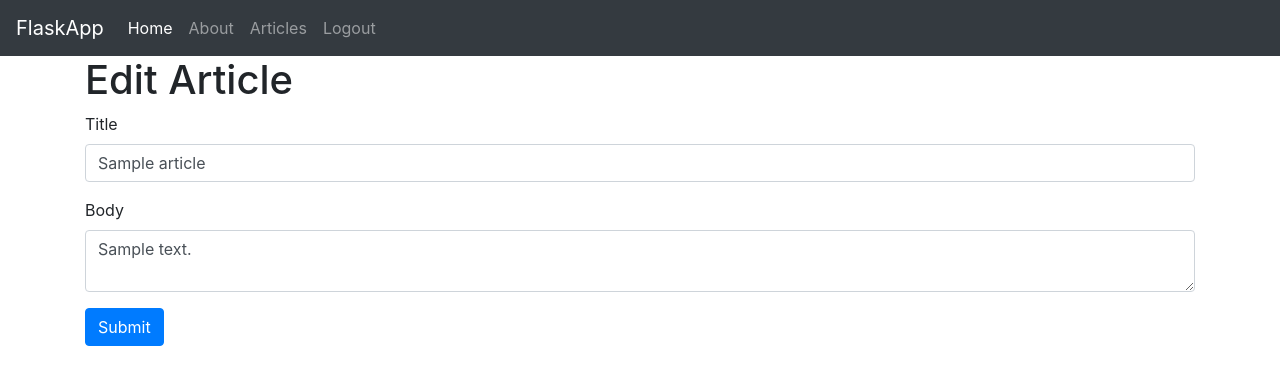
After one commit to ajvorgs/flaskappaj, a Flask app: page /edit_article/1 in a window 1280 px wide. The commit adds this page. Shown: the top 385 px of the page. Run offline with Flask 2, Linux system fonts and the light colour scheme; the visitor is signed in with stand-in values (Sample User, id 1); tables that the repository leaves empty or names only in its code hold one stand-in row (values such as "Sample post"); some libraries are stand-ins or nearby versions.

Commit message:
Major changes, end of development

```diff
--- a/app.py
+++ b/app.py
@@ -159,6 +159,45 @@ class ArticleForm(Form):
     body = TextAreaField('Body', [validators.Length(min=30)])
 
 # Add Articles
+@app.route('/edit_article/<string:id>', methods=['GET', 'POST'])
+@is_logged_in
+def edit_article(id):
+    #create cursor
+    cur = mysql.connection.cursor()
+
+    # Get the article by id
+    result = cur.execute("SELECT * FROM articles WHERE id = %s", [id])
+
+    article = cur.fetchone()
+
+    #get form
+    form = ArticleForm(request.form)
+
+    #Populate article form fields
+    form.title.data = article['title']
+    form.body.data = article['body']
+
+    if request.method == 'POST' and form.validate():
+        title = request.form['title']
+        body = request.form['body']
+
+        #Create cursor
+        cur = mysql.connection.cursor()
+
+        #execute
+        cur.execute("UPDATE articles SET title=%s,body=%s WHERE id=%s" ,(title,body,id))
+
+        # commit
+        mysql.connection.commit()
+
+        #Close
+        cur.close()
+        flash('Article Updated', 'success')
+        return redirect(url_for('dashboard'))
+
+    return render_template('edit_article.html', form=form)
+
+# Edit Articles
 @app.route('/add_article', methods=['GET', 'POST'])
 @is_logged_in
 def add_article():
@@ -183,6 +222,24 @@ def add_article():
 
     return render_template('add_article.html', form=form)
 
+#Delete Article
+@app.route('/delete_article/<string:id>' , methods =['POST'])
+@is_logged_in
+def delete_article(id):
+
+    #create cursor
+    cur = mysql.connection.cursor()
+
+    # Execute
+    cur.execute("DELETE FROM articles WHERE id=%s", [id])
+
+    # commit
+    mysql.connection.commit()
+
+    #Close
+    cur.close()
+    flash('Article Deleted', 'success')
+    return redirect(url_for('dashboard'))
 
 if __name__ == '__main__':
     app.secret_key = 'secret123'
--- a/templates/dashboard.html
+++ b/templates/dashboard.html
@@ -20,7 +20,11 @@
            <td>{{article.author}}</td>
            <td>{{article.create_date}}</td>
            <td><a href="edit_article/{{article.id}}" class="btn btn-default pullright">Edit</a></td>
-           <td><a href="#" class="btn btn-danger">Delete</a></td>
+           <td><form class="" action="{{url_for('delete_article',id=article.id)}}" method="POST">
+             <input type="hidden" name="_method" value="DELETE">
+             <input type="submit" value="Delete" class="btn btn-danger">
+           </form>
+         </td>
          </tr>
      {% endfor %}
    </table>
--- /dev/null
+++ b/templates/edit_article.html
@@ -0,0 +1,13 @@
+{% extends 'layout.html'%}
+{% block body%}
+  <h1>Edit Article</h1>
+  {% from "includes/_formhelpers.html" import render_field %}
+  <form action="" method="POST">
+    <div class="form-group">
+      {{ render_field(form.title, class="form-control")}}
+    </div>
+    <div class="form-group">
+      {{ render_field(form.body, class_="form-control", id="editor")}}
+    </div>
+    <p><input type="submit" value="Submit" class="btn btn-primary"></p>
+{% endblock %}
--- a/templates/includes/_navbar.html
+++ b/templates/includes/_navbar.html
@@ -1,5 +1,5 @@
 <nav class="navbar navbar-expand-lg navbar-dark bg-dark">
-  <a class="navbar-brand" href="#">FlaskApp</a>
+  <a class="navbar-brand" href="/dashboard">FlaskApp</a>
   <button class="navbar-toggler" type="button" data-toggle="collapse" data-target="#navbarNavAltMarkup" aria-controls="navbarNavAltMarkup" aria-expanded="false" aria-label="Toggle navigation">
     <span class="navbar-toggler-icon"></span>
   </button>
```
Also changed, not shown: templates/about.html (added).
